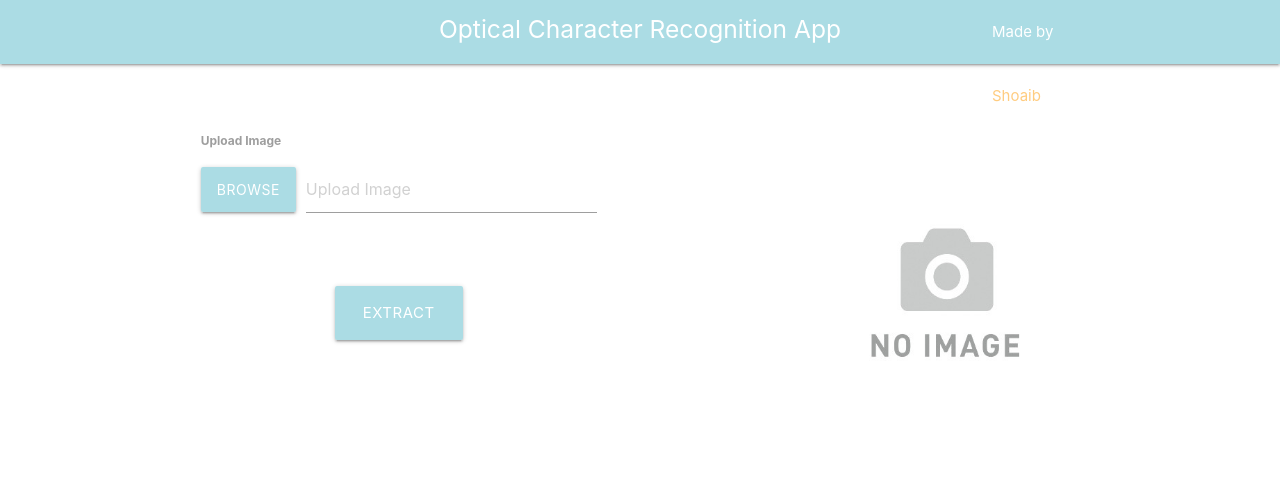
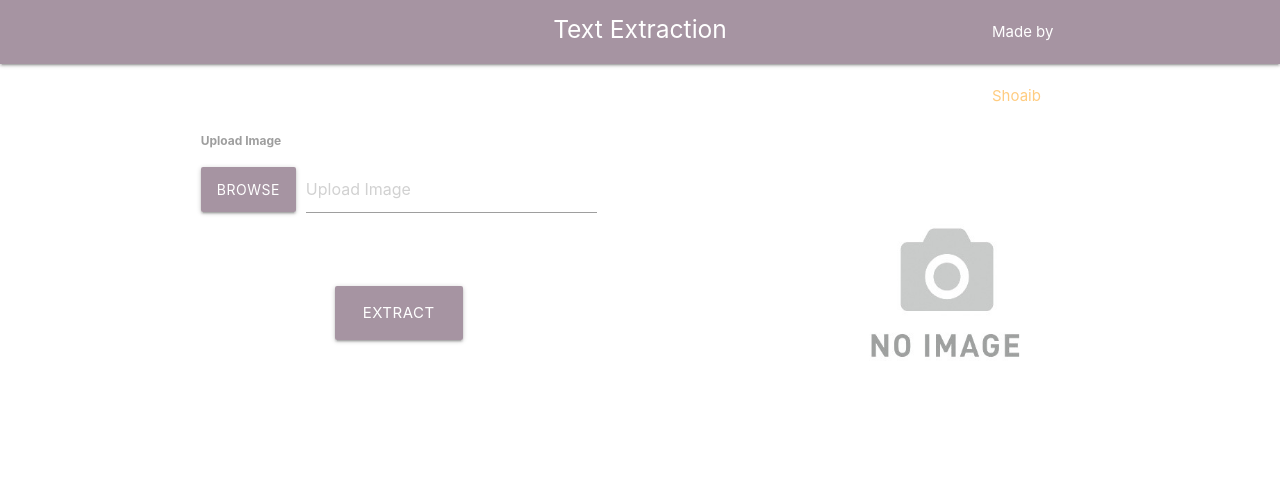
Before and after one commit to ShoaibHoque/Text_Extraction_from_Image, a Flask app: page / in a window 1280 px wide. Shown: the top 485 px of the page. Run offline with Flask 3, Linux system fonts and the light colour scheme; some libraries are stand-ins or nearby versions.

Commit message:
extracted and tested image

```diff
--- a/Extraction with Flask/app/templates/index.html
+++ b/Extraction with Flask/app/templates/index.html
@@ -12,9 +12,9 @@
 </head>
 
 <body>
-  <nav style="background-color: #71c3d196" class="lighten-1"  role="navigation" style="height: 100px">
+  <nav style="background-color: #2d00236b" class="lighten-1"  role="navigation" style="height: 100px">
     <div class="nav-wrapper container">
-      <a id="logo-container" class="brand-logo center"><h5>Optical Character Recognition App</h5></a>
+      <a id="logo-container" class="brand-logo center"><h5>Text Extraction </h5></a>
       <div style="margin-left: 800px">
       	   Made by <a class="orange-text text-lighten-3">Shoaib Hoque</a>
       </div>
@@ -34,7 +34,7 @@
                   <div class="row">
                     <label for="first_name"><b>Upload Image</b></label><br>
                     <div class = "file-field input-field">
-                      <div class = "btn" style="background-color: #71c3d196">
+                      <div class = "btn" style="background-color: #2d00236b">
                         <span>Browse</span>
                         <input type = "file" name="image_upload" id="image_upload" />
                       </div>
@@ -45,7 +45,7 @@
                   </div>
 
                   <div class="row center" style="margin-top: 50px">
-                    <button id="submit" type="submit" class="btn-large" style="background-color: #71c3d196">Extract</button>
+                    <button id="submit" type="submit" class="btn-large" style="background-color: #2d00236b">Extract</button>
                   </div>
 
                   <div>
--- a/Extraction with Flask/app/views.py
+++ b/Extraction with Flask/app/views.py
@@ -40,11 +40,10 @@ def index():
         full_filename = 'uploads/'+ name
 
         # Extracting text from image
-        custom_config = r'-l eng -- oem 3 --psm 6'
-        text = pytesseract.image_to_string(image, config=custom_config)
+        text = pytesseract.image_to_string(image, lang='eng')
 
         #Remove symbol if any
-        characters_to_remove = "!\"#$%&'()*+,-./:;<=>?@[\]^_`{|}~"
+        characters_to_remove = "!—*“>+-/|£#%$^_~"
         new_string = text
         for character in characters_to_remove:
             new_string = new_string.replace(character, "")
```
Also changed, not shown: Extraction with Flask/app/static/uploads/dftwlvrmfr.jpg (added), Extraction with Flask/app/static/uploads/efwmuuuejp.jpg (added), Extraction with Flask/app/static/uploads/epdddbmgsm.jpg (added), Extraction with Flask/app/static/uploads/geyoocjeon.jpg (added), Extraction with Flask/app/static/uploads/gvvrpenfln.jpg (added), Extraction with Flask/app/static/uploads/gwcpkvykcs.jpg (added), Extraction with Flask/app/static/uploads/heabjxvara.jpg (added), Extraction with Flask/app/static/uploads/hecunmbwfz.jpg (added), Extraction with Flask/app/static/uploads/izymviisfk.jpg (added), Extraction with Flask/app/static/uploads/kscyytypct.jpg (added), Extraction with Flask/app/static/uploads/pholojwacm.jpg (added), Extraction with Flask/app/static/uploads/riciyzogeo.jpg (added), Extraction with Flask/app/static/uploads/rryzowiutu.jpg (added), Extraction with Flask/app/static/uploads/ssythrgglu.jpg (added).
